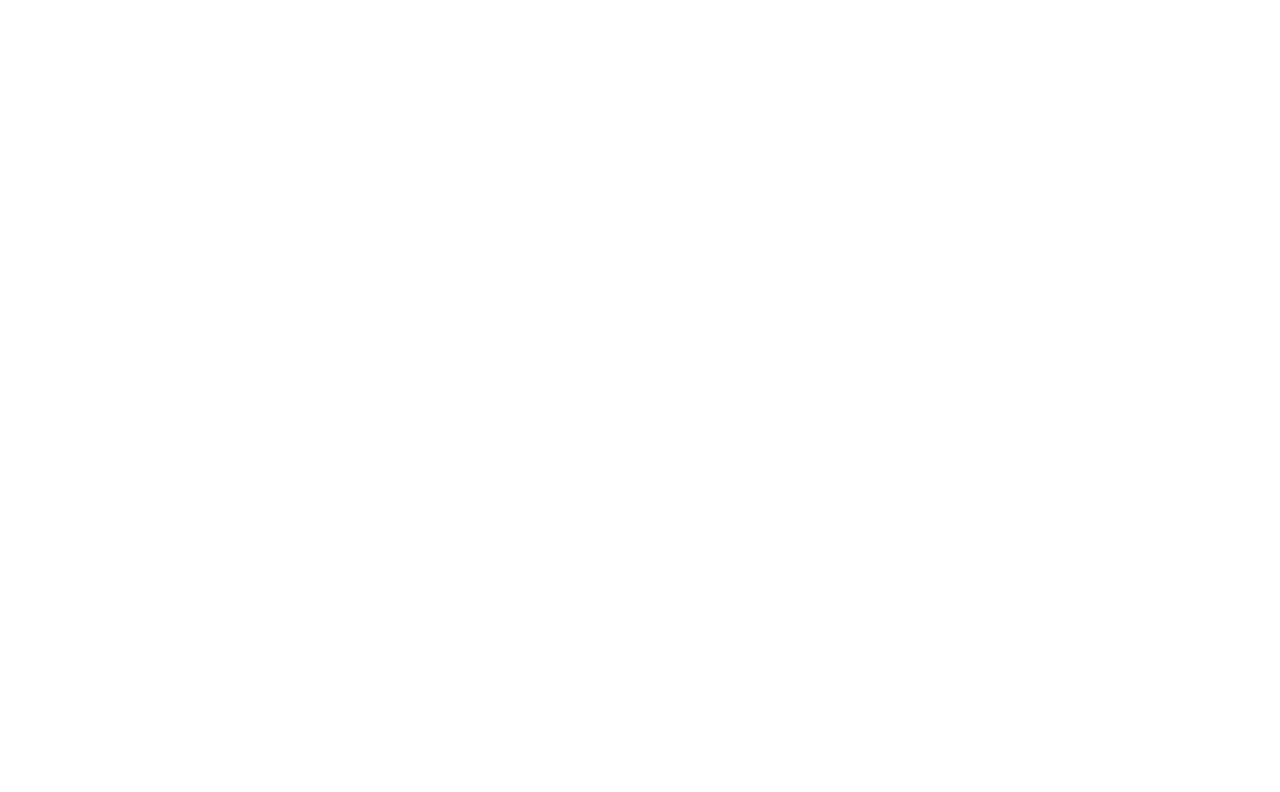
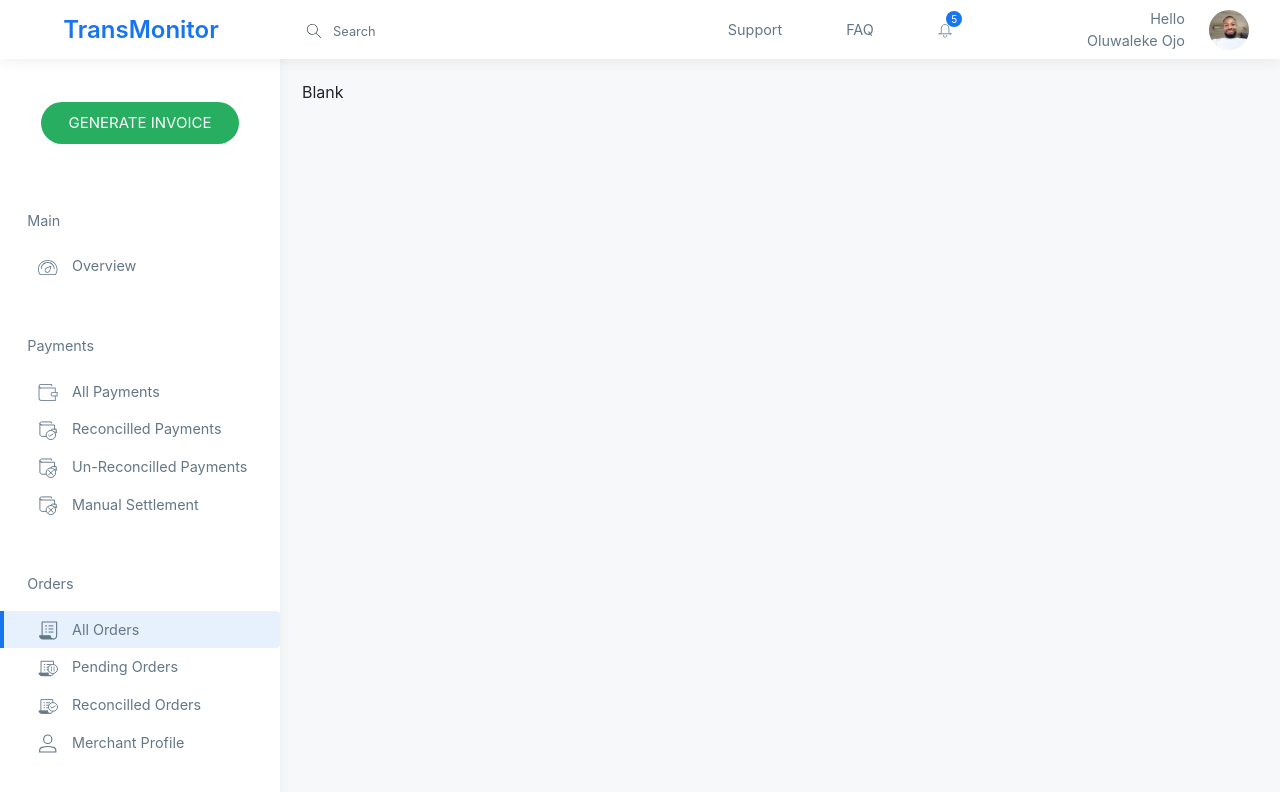
Before and after one commit to dumzy2021/transmonitor, a React (Create React App) app: page /orders in a window 1280 px wide. Before the commit this address had no page. Shown: the top 792 px of the page. Built offline with nearby package versions, Linux system fonts and the light colour scheme.

Commit message:
add more routes to the routes page

```diff
--- a/src/App.js
+++ b/src/App.js
@@ -1,5 +1,6 @@
 import { BrowserRouter, Routes, Route } from "react-router-dom";
 import DashboardLayout from "./layouts/dashboard-layout/DashboardLayout";
+import Blank from "./pages/Blank";
 import Overview from "./pages/Overview";
 const App = () => {
   return (
@@ -7,6 +8,14 @@
       <Routes>
         <Route path="/" exact element={<DashboardLayout />}>
           <Route index element={<Overview />} />
+          <Route path="orders" element={<Blank />} />
+          <Route path="pending-orders" element={<Blank />} />
+          <Route path="reconcilled-orders" element={<Blank />} />
+          <Route path="merchant-profile" element={<Blank />} />
+          <Route path="reconcilled-payments" element={<Blank />} />
+          <Route path="unreconcilled-payments" element={<Blank />} />
+          <Route path="manual-settlement" element={<Blank />} />
+          <Route path="payments" element={<Blank />} />
         </Route>
       </Routes>
     </BrowserRouter>
--- a/src/constants/navbar.js
+++ b/src/constants/navbar.js
@@ -14,22 +14,22 @@
     section: "payments",
     routes: [
       {
-        link: "/blanks",
+        link: "/payments",
         icon: images.allPayments,
         text: "All Payments",
       },
       {
-        link: "/blanks",
+        link: "/reconcilled-payments",
         icon: images.reconcilledPayments,
         text: "Reconcilled Payments",
       },
       {
-        link: "/blanks",
+        link: "/unreconcilled-payments",
         icon: images.unReconcilledPayments,
         text: "Un-reconcilled Payments",
       },
       {
-        link: "/blanks",
+        link: "/manual-settlement",
         icon: images.settlement,
         text: "Manual Settlement",
       },
@@ -39,22 +39,22 @@
     section: "orders",
     routes: [
       {
-        link: "/blanks",
+        link: "/orders",
         icon: images.orders,
         text: "All Orders",
       },
       {
-        link: "/blanks",
+        link: "/pending-orders",
         icon: images.pendingOrders,
         text: "Pending Orders",
       },
       {
-        link: "/blanks",
+        link: "/reconcilled-orders",
         icon: images.reconcilledOrders,
         text: "Reconcilled Orders",
       },
       {
-        link: "/blanks",
+        link: "/merchant-profile",
         icon: images.merchant,
         text: "Merchant Profile",
       },
--- /dev/null
+++ b/src/pages/Blank.jsx
@@ -0,0 +1,5 @@
+const Blank = () => {
+  return <div>Blank</div>;
+};
+
+export default Blank;
```
